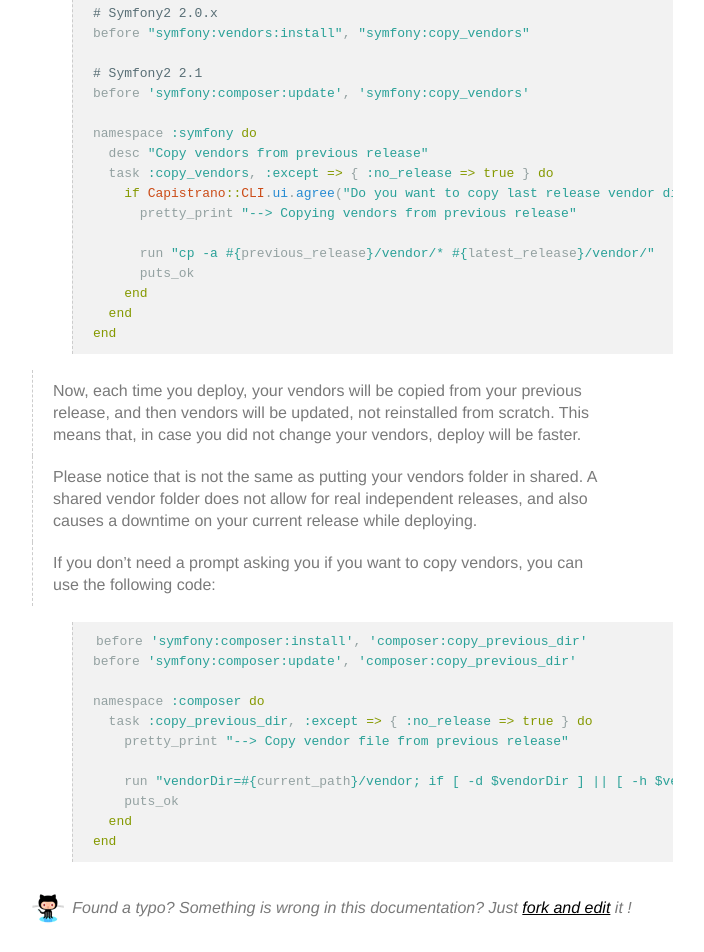
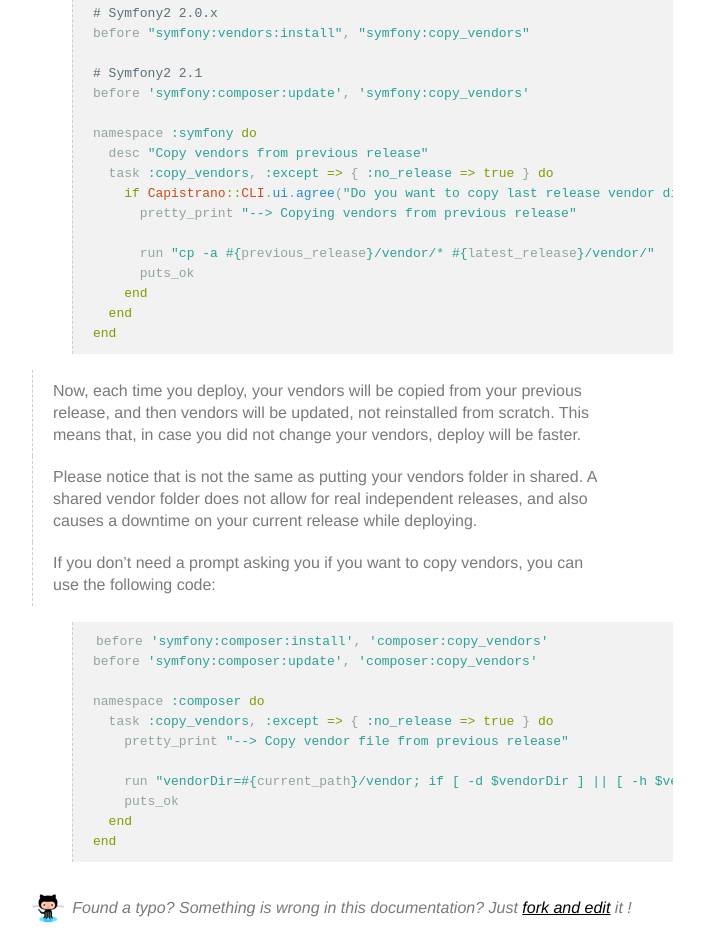
Before and after one commit to everzet/capifony, a Jekyll site: the page built from cookbook/speeding-up-deploy.markdown, in a window 1280 px wide. Shown: the part 369-1321 px from the top of the page, without its empty margins (288-992 px from the left). Built offline with Jekyll 4.4.1, drawn with Linux system fonts in a browser that asks for light colours; nearby versions of some CDN libraries.

Commit message:
Better naming of task
Use the same name "symfony:copy_vendors" for to example to make it easiest to understand, and to copy / paste

```diff
--- a/cookbook/speeding-up-deploy.markdown
+++ b/cookbook/speeding-up-deploy.markdown
@@ -43,11 +43,11 @@ If you don't need a prompt asking you if you want to copy vendors, you can use
 the following code:
 
 {% highlight ruby %}
-before 'symfony:composer:install', 'composer:copy_previous_dir'
-before 'symfony:composer:update', 'composer:copy_previous_dir'
+before 'symfony:composer:install', 'composer:copy_vendors'
+before 'symfony:composer:update', 'composer:copy_vendors'
 
 namespace :composer do
-  task :copy_previous_dir, :except => { :no_release => true } do
+  task :copy_vendors, :except => { :no_release => true } do
     pretty_print "--> Copy vendor file from previous release"
 
     run "vendorDir=#{current_path}/vendor; if [ -d $vendorDir ] || [ -h $vendorDir ]; then cp -a $vendorDir #{latest_release}/vendor; fi;"
```
